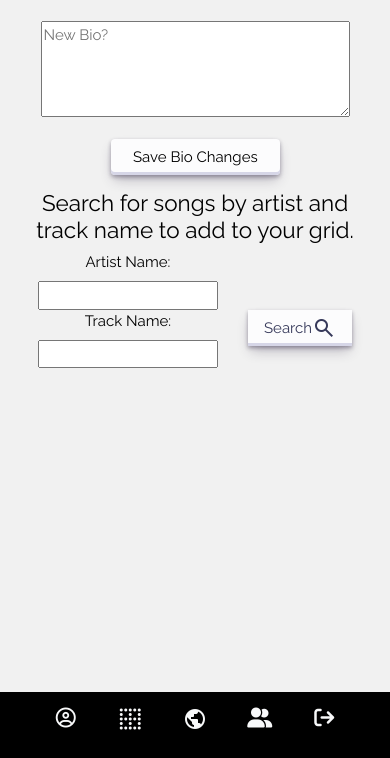
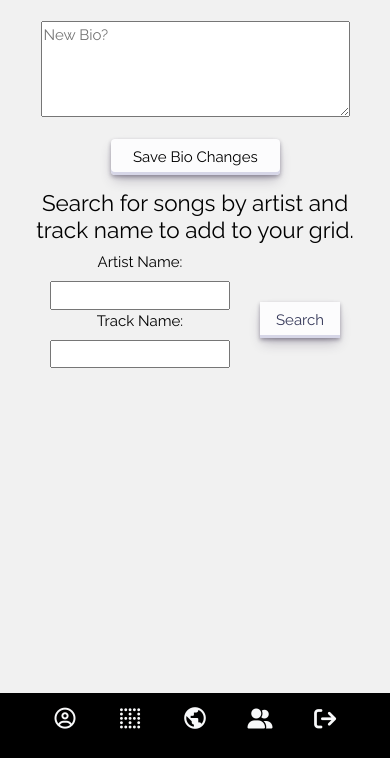
Before and after one commit to YasirQ23/BeatBox, a Flask app: template app/templates/profile_editor.html in a window 390 px wide. Shown: the part 86-844 px from the top of the page. Run offline with Flask 2, Linux system fonts and the light colour scheme; the template is opened without the code that fills it: values that come from a table or form of the project are taken from there, others are empty; some libraries are stand-ins or nearby versions.

Commit message:
debugging

```diff
--- a/app/static/css/editprofile.css
+++ b/app/static/css/editprofile.css
@@ -50,10 +50,6 @@ img {
 
 .zoom:hover {
     transform: scale(1.5);
-}
-
-#editbtn {
-    margin-top: 3px;
 }
 
 #selectorgrid {
@@ -114,7 +110,7 @@ img {
 }
 
 #submit-btn {
-    margin-top: 7vh;
+    margin-top: 6vh;
     margin-bottom: .5vh;
     background-color: #FCFCFD;
     border-width: 0px;
@@ -145,17 +141,20 @@ img {
     color: black;
 }
 
-#track{
-    margin
-}
-
-#artist{
-    margin
-}
-
 @media only screen and (max-width: 1026px) {
     #topnavbar {
         display: none;
+    }
+    #footer{
+       text-align: center;
+    }
+    .col-2{
+        display:inline-block;
+        vertical-align: middle;
+        float: none;
+     }
+     #icon1{
+        margin-top: 1px;
      }
 }
 
@@ -164,16 +163,14 @@ img {
         display: none;
     }
 }
-.animate-charcter
-{
+
+.animate-charcter {
     text-transform: uppercase;
-  background-image: linear-gradient(
-    -225deg,
+    background-image: linear-gradient(-225deg,
             #231557 0%,
             #44107a 29%,
             #ff1361 67%,
-    #fff800 100%
-  );
+            #fff800 100%);
     background-size: auto auto;
     background-clip: border-box;
     background-size: 200% auto;
--- a/app/static/css/main.css
+++ b/app/static/css/main.css
@@ -259,9 +259,6 @@ html {
     #topnavbar {
         display: none;
     }
-    #postbtn1{
-        color: black;
-    }
 }
 
 @media only screen and (min-width: 1026px) {
--- a/app/templates/components/layout.html
+++ b/app/templates/components/layout.html
@@ -59,22 +59,22 @@
     <br>
     <br>
     <br>
-    <footer id="footer" class="w3-container w3-black pt-2 pb-3 w3-margin-top fixed-bottom">
-        <div class="row justify-content-center">
-            <div class="col-2 p-0" style="text-align:center"><a class="navbar-brand text-light mr-0"
+    <footer id="footer" class="w3-container container-fluid w3-black pt-2 pb-3 w3-margin-top fixed-bottom">
+        <div class="row justify-content-center" id="mobilenavbar">
+            <div  class="col-2 p-0" ><a class="navbar-brand text-light mr-0"
                     href="{{ url_for('user', username=current_user.username) }}"><i class='far fa-user-circle'
-                        style='font-size:20px'></i></a></div>
-            <div id="editbtn" class="col-2 p-0" style="text-align:center"><a class="navbar-brand text-light mr-0"
-                    href="{{ url_for('profile_editor') }}"><i class='fas fa-border-none' style='font-size:24px'></i></a>
+                        style='font-size:21px'></i></a></div>
+            <div class="col-2 p-0" id="icon1" ><a class="navbar-brand text-light mr-0"
+                    href="{{ url_for('profile_editor') }}"><i class='fas fa-border-none' style='font-size:23px'></i></a>
             </div>
-            <div id="editbtn" class="col-2 p-0" style="text-align:center"><a class="navbar-brand text-light mr-0"
-                    href="{{ url_for('explore') }}"><span class="material-symbols-outlined" style='font-size:24px'>public
+            <div  class="col-2 p-0" ><a class="navbar-brand text-light mr-0"
+                    href="{{ url_for('explore') }}"><span class="material-symbols-outlined" style='font-size:26px'>public
             </span></a>
             </div>
-            <div class="col-2 p-0" style="text-align:center"><a class="navbar-brand text-light mr-0"
+            <div  class="col-2 p-0" ><a class="navbar-brand text-light mr-0"
                     href="{{ url_for('following') }}"><i style="font-size:20px" class="fas fa-user-friends"></i></a></div>
-            <div class="col-2 p-0" style="text-align:center"><a class="navbar-brand text-light mr-0"
-                    href="{{ url_for('auth.logout') }}"><i style="font-size:20px" class="fa">&#xf08b;</i></a></div>
+            <div  class="col-2 p-0" id="icon1"><a class="navbar-brand text-light mr-0"
+                    href="{{ url_for('auth.logout') }}"><i style="font-size:22px" class="fa">&#xf08b;</i></a></div>
         </div>
     </footer>
     <script src="https://cdn.jsdelivr.net/npm/jquery@3.5.1/dist/jquery.slim.min.js" integrity="sha384-DfXdz2htPH0lsSSs5nCTpuj/zy4C+OGpamoFVy38MVBnE+IbbVYUew+OrCXaRkfj" crossorigin="anonymous"></script>
--- a/app/templates/profile_editor.html
+++ b/app/templates/profile_editor.html
@@ -49,9 +49,15 @@
           <label for="track">Track Name:</label>
           <input name="track" id="track" type="text" required>
         </div>
-        <div class="col mb-2 d-flex justify-content-center" id="search-col"> <button class="button-30" role="button" id="submit-btn">Search<span class="material-symbols-outlined">
+        <div class="col mb-2 d-flex justify-content-center" id="search-col">
+        <input type="submit" role="button" value="Search" class="button-30" id="submit-btn"></div>
+        <!-- <div class="col mb-2 d-flex justify-content-center" id="search-col">
+          <button class="button-30" role="button" id="submit-btn">
+            Search
+            <span class="material-symbols-outlined">
               search
-          </span></button></div>
+            </span></button>
+        </div> -->
       </div>
     </form>
     <form method="POST">
```
Lines whose indentation alone changed are shown as unchanged.
